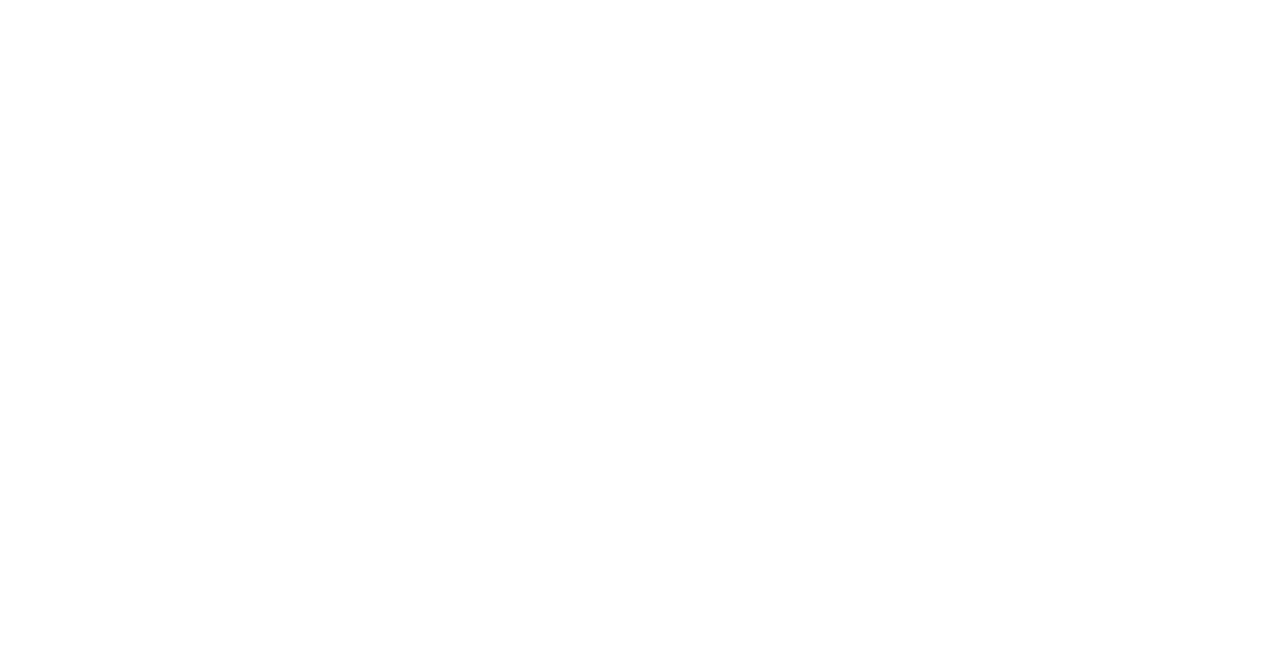
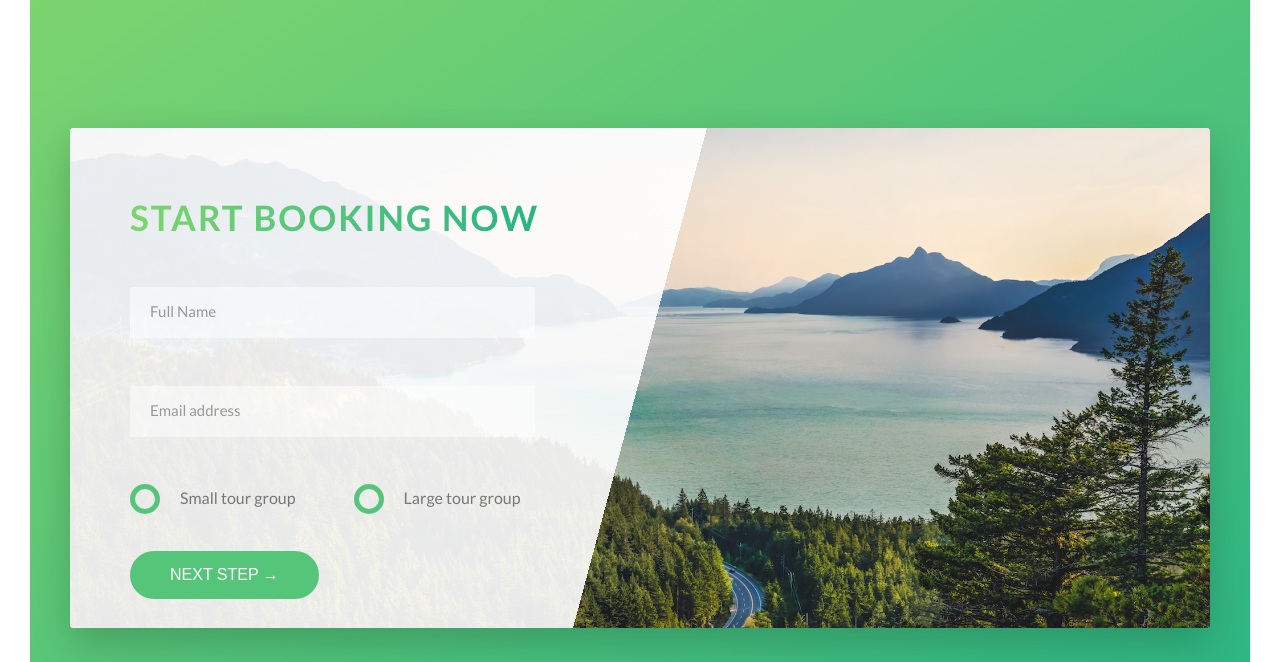
Before and after one commit to nstrump/natours, a website: page index.html in a window 1280 px wide. Shown: the part 4469-5131 px from the top of the page. Before the commit the page ends 4477 px from the top, so only its background shows below. Drawn offline with Linux system fonts and the light colour scheme.

Commit message:
Finished booking section.

```diff
--- a/index.html
+++ b/index.html
@@ -250,6 +250,48 @@
                     <a href="#" class="btn-text">Read all stories &rarr;</a>
                 </div>
             </section>
+            <section class="section-book">
+                <div class="row">
+                    <div class="book">
+                        <div class="book__form">
+                            <form action="#" class="form">
+                                <div class="u-margin-bottom-medium">
+                                    <h2 class="heading-secondary">
+                                        Start booking now
+                                     </h2>
+                                </div>
+                                <div class="form__group">
+                                    <input type="text" class="form__input" id="name" placeholder="Full Name" required>
+                                    <label for="name" class="form__label">Full Name</label>
+                                </div>
+                                <div class="form__group">
+                                    <input type="email" class="form__input" id="email" placeholder="Email address" required>
+                                    <label for="email" class="form__label">Email</label>
+                                </div>
+                                <div class="form__group u-margin-bottom-medium">
+                                    <div class="form__radio-group">
+                                        <input type="radio" class="form__radio-input" id="small" name="size">
+                                        <label for="small" class="form__radio-label">
+                                            <span class="form__radio-button"></span>
+                                            Small tour group
+                                        </label>
+                                    </div>
+                                    <div class="form__radio-group">
+                                        <input type="radio" class="form__radio-input" id="large" name="size">
+                                        <label for="large" class="form__radio-label">
+                                            <span class="form__radio-button"></span>
+                                            Large tour group
+                                        </label>
+                                    </div>
+                                </div>
+                                <div class="form__group">
+                                    <button class="btn btn--green">Next step &rarr;</button>
+                                </div>
+                            </form>
+                        </div>
+                    </div>
+                </div>
+            </section>
         </main>
         <!--
         <section class="grid-text">
--- a/sass/abstracts/_variables.scss
+++ b/sass/abstracts/_variables.scss
@@ -13,6 +13,8 @@ $color-white: #fff;
 $color-black: #000;
 
 $color-grey-dark: #777;
+$color-grey-dark-2: #999;
+
 $color-grey-light-1: #f7f7f7;
 $color-grey-light-2: #eee;
 
--- a/sass/base/_utilities.scss
+++ b/sass/base/_utilities.scss
@@ -1,8 +1,8 @@
-.u-center-text {text-align: center;}
+.u-center-text {text-align: center !important;}
 
-.u-margin-bottom-big {margin-bottom: 8rem;}
-.u-margin-bottom-medium {margin-bottom: 4rem;}
-.u-margin-bottom-small {margin-bottom: 1.5rem;}
+.u-margin-bottom-big {margin-bottom: 8rem !important;}
+.u-margin-bottom-medium {margin-bottom: 4rem !important;}
+.u-margin-bottom-small {margin-bottom: 1.5rem !important;}
 
-.u-margin-top-big {margin-top: 8rem;}
-.u-margin-top-huge {margin-top: 10rem;}
+.u-margin-top-big {margin-top: 8rem !important;}
+.u-margin-top-huge {margin-top: 10rem !important;}
--- a/sass/components/_button.scss
+++ b/sass/components/_button.scss
@@ -1,4 +1,5 @@
 .btn {
+    &,
     &:link,
     &:visited {
         text-transform: uppercase;
@@ -10,6 +11,10 @@
         position: relative;
         backface-visibility: hidden;
         font-size: $default-font-size;
+
+        //Change for the <button> element
+        border: none;
+        cursor: pointer;
     }
 
     &:hover {
@@ -22,7 +27,9 @@
         }
     }
 
-    &:active {
+    &:active,
+    &:focus {
+        outline: none;
         transform: translateY(-1px);
         box-shadow: 0 .5rem 1rem rgba($color-black,.2);
     }
--- /dev/null
+++ b/sass/components/_form.scss
@@ -0,0 +1,95 @@
+.form {
+    &__group:not(:last-child) {
+        margin-bottom: 2rem;
+    }
+
+    &__input {
+        font-size: 1.5rem;
+        font-family: inherit;
+        color: inherit;
+        padding: 1.5rem 2rem;
+        border-radius: 2px;
+        background-color: rgba($color-white, .5);
+        border: none;
+        border-bottom: 3px solid transparent;
+        width: 90%;
+        display: block;
+        transition: all .3s;
+
+        &:focus {
+            outline: none;
+            box-shadow: 0 1rem 2rem rgba($color-black, .1);
+            border-bottom: 3px solid $color-primary;
+        }
+
+        &:focus:invalid {
+            border-bottom: 3px solid $color-secondary-dark;
+        }
+
+
+
+        &::-webkit-input-placeholder {
+            color: $color-grey-dark-2;
+        }
+    }
+
+    &__label {
+        font-size: 1.2rem;
+        font-weight: 700;
+        margin-left: 2rem;
+        margin-top: .7rem;
+        display: block;
+        transition: all .3s;
+    }
+
+    &__input:placeholder-shown + &__label {
+        opacity: 0;
+        visibility: hidden;
+        transform: translateY(-4rem);
+    }
+
+    &__radio-group {
+        width: 49%;
+        display: inline-block;
+    }
+
+    &__radio-input {
+        display: none;
+    }
+
+    &__radio-label {
+        font-size: $default-font-size;
+        cursor: pointer;
+        position: relative;
+        padding-left: 5rem;
+    }
+
+    &__radio-button {
+        height: 3rem;
+        width: 3rem;
+        border: 5px solid $color-primary;
+        border-radius: 50%;
+        display: inline-block;
+        position: absolute;
+        left: 0;
+        top: -.4rem;
+
+        &::after {
+            content: "";
+            height: 1rem;
+            width: 1.3rem;
+            border-radius: 50%;
+            position: absolute;
+            top: 50%;
+            left: 50%;
+            transform: translate(-50%, -50%);
+            background-color: $color-primary;
+            opacity: 0;
+            transition: opacity .2s;
+        }
+    }
+
+    &__radio-input:checked ~ &__radio-label &__radio-button::after {
+        opacity: 1;
+    }
+}
--- a/sass/main.scss
+++ b/sass/main.scss
@@ -12,6 +12,7 @@
 @import "components/card";
 @import "components/composition";
 @import "components/feature-box";
+@import "components/form";
 @import "components/story";
 
 @import "layout/header";
--- a/sass/pages/_home.scss
+++ b/sass/pages/_home.scss
@@ -30,3 +30,26 @@
     padding: 15rem 0;
     position: relative;
 }
+
+.section-book {
+    padding: 15rem 0;
+    background-image: linear-gradient(to right bottom, $color-primary-light, $color-primary-dark);
+
+}
+
+.book {
+    background-image:linear-gradient(105deg,
+                     rgba($color-white, .9) 0%,
+                     rgba($color-white, .9) 50%,
+                     transparent 50%),
+                     url(../../img/nat-10.jpg);
+    background-size: cover;
+    border-radius: 3px;
+    box-shadow: 0 1.5rem 4rem rgba($color-black, .2);
+    height: 50rem;
+
+    &__form {
+        width: 50%;
+        padding: 6rem;
+    }
+}
```
Also changed, not shown: css/style.css.
